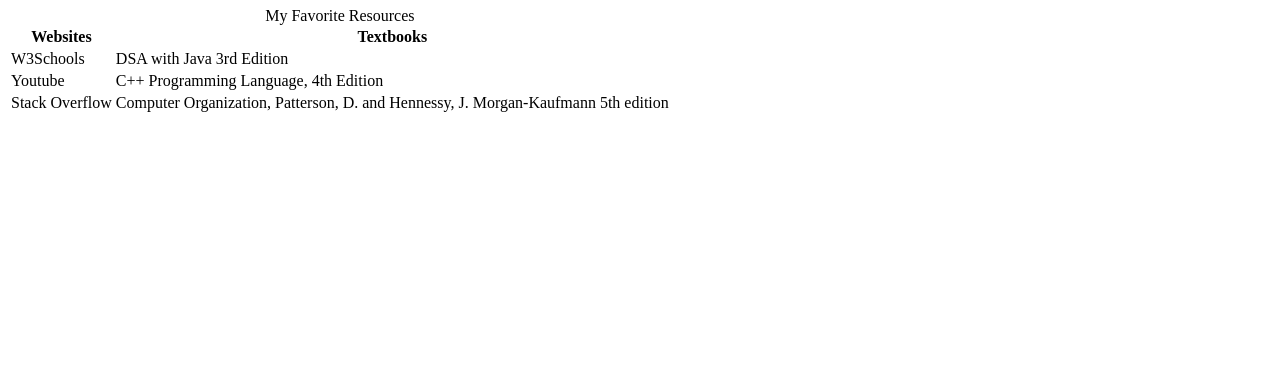
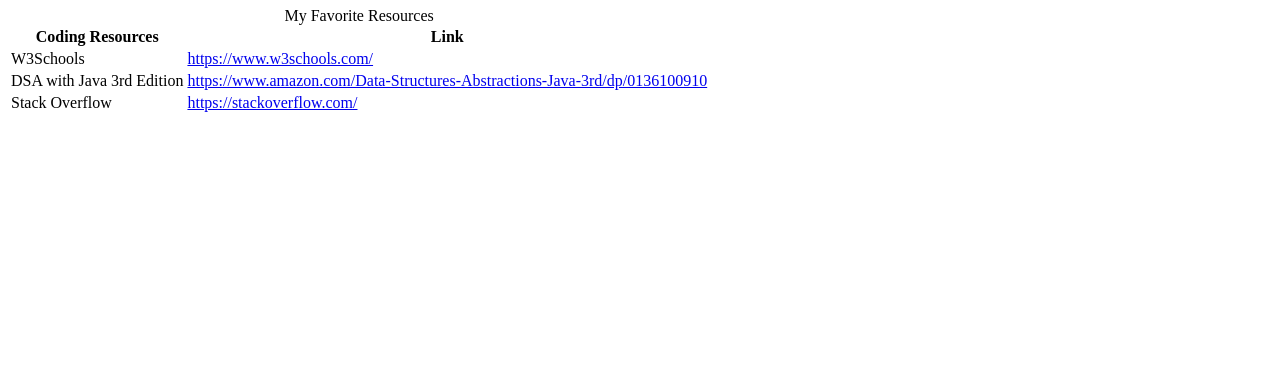
Before and after one commit to 922649673/assignment-5-repo, a plain HTML site: page views/two.html in a window 1280 px wide. Shown: the part 419-800 px from the top of the page. Drawn offline with Linux system fonts and the light colour scheme.

Commit message:
Corrected two.html table

```diff
--- a/views/two.html
+++ b/views/two.html
@@ -19,22 +19,22 @@
             <caption>My Favorite Resources</caption>
             <thead>
               <tr>
-                <th>Websites</th>
-                <th>Textbooks</th>
+                <th>Coding Resources</th>
+                <th>Link</th>
               </tr>
             </thead>
             <tbody>
               <tr>
                 <td>W3Schools</td>
-                <td>DSA with Java 3rd Edition</td>
+                <td><a href="https://www.w3schools.com/" target="_blank">https://www.w3schools.com/</a></td>
               </tr>
               <tr>
-                <td>Youtube</td>
-                <td>C++ Programming Language, 4th Edition</td>
+                <td>DSA with Java 3rd Edition</td>
+                <td><a href="https://www.amazon.com/Data-Structures-Abstractions-Java-3rd/dp/0136100910" target="_blank">https://www.amazon.com/Data-Structures-Abstractions-Java-3rd/dp/0136100910</a></td>
               </tr>
               <tr>
                 <td>Stack Overflow</td>
-                <td>Computer Organization, Patterson, D. and Hennessy, J. Morgan-Kaufmann 5th edition</td>
+                <td><a href="https://stackoverflow.com/" target="_blank">https://stackoverflow.com/</a></td>
               </tr>
             </tbody>
           </table>
```
